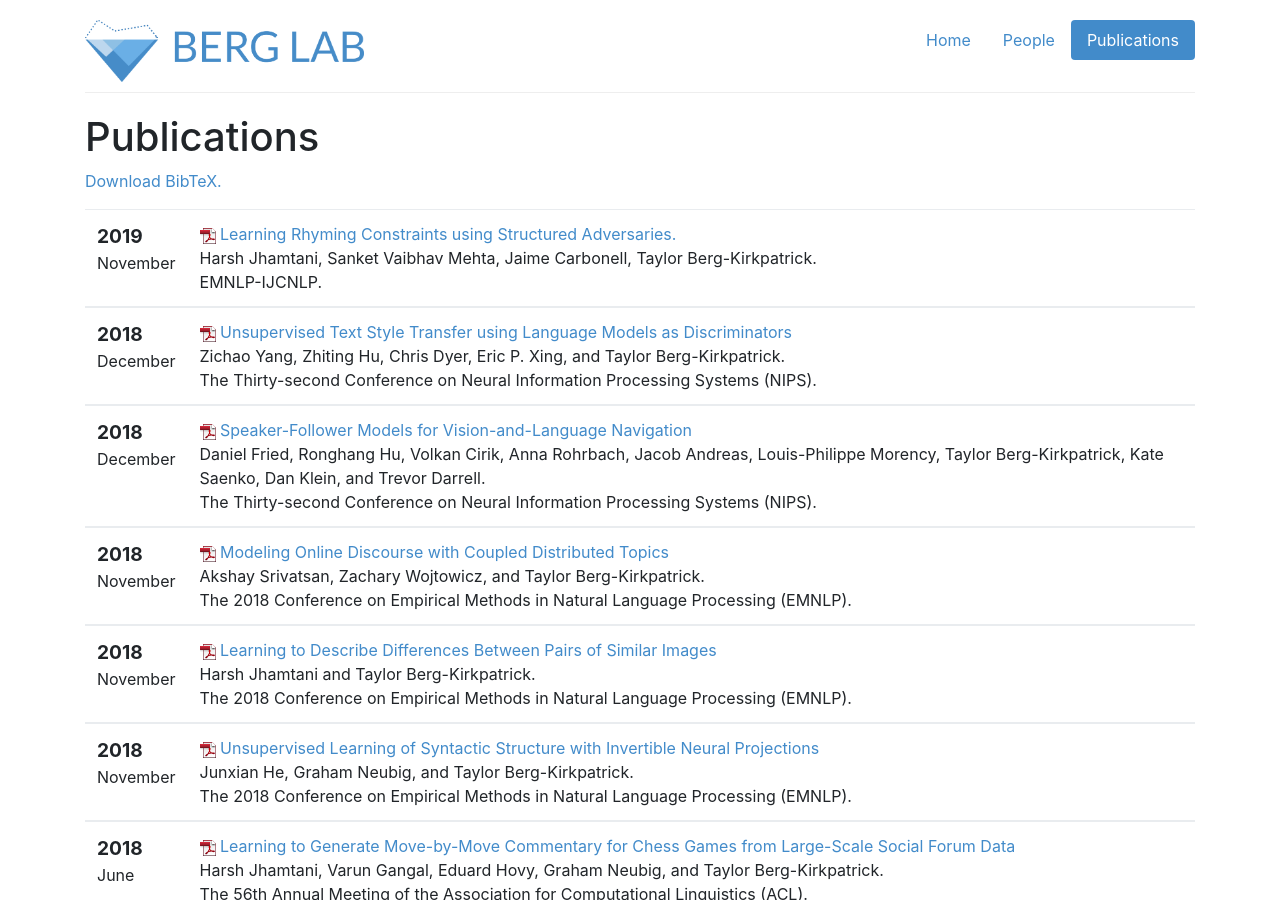
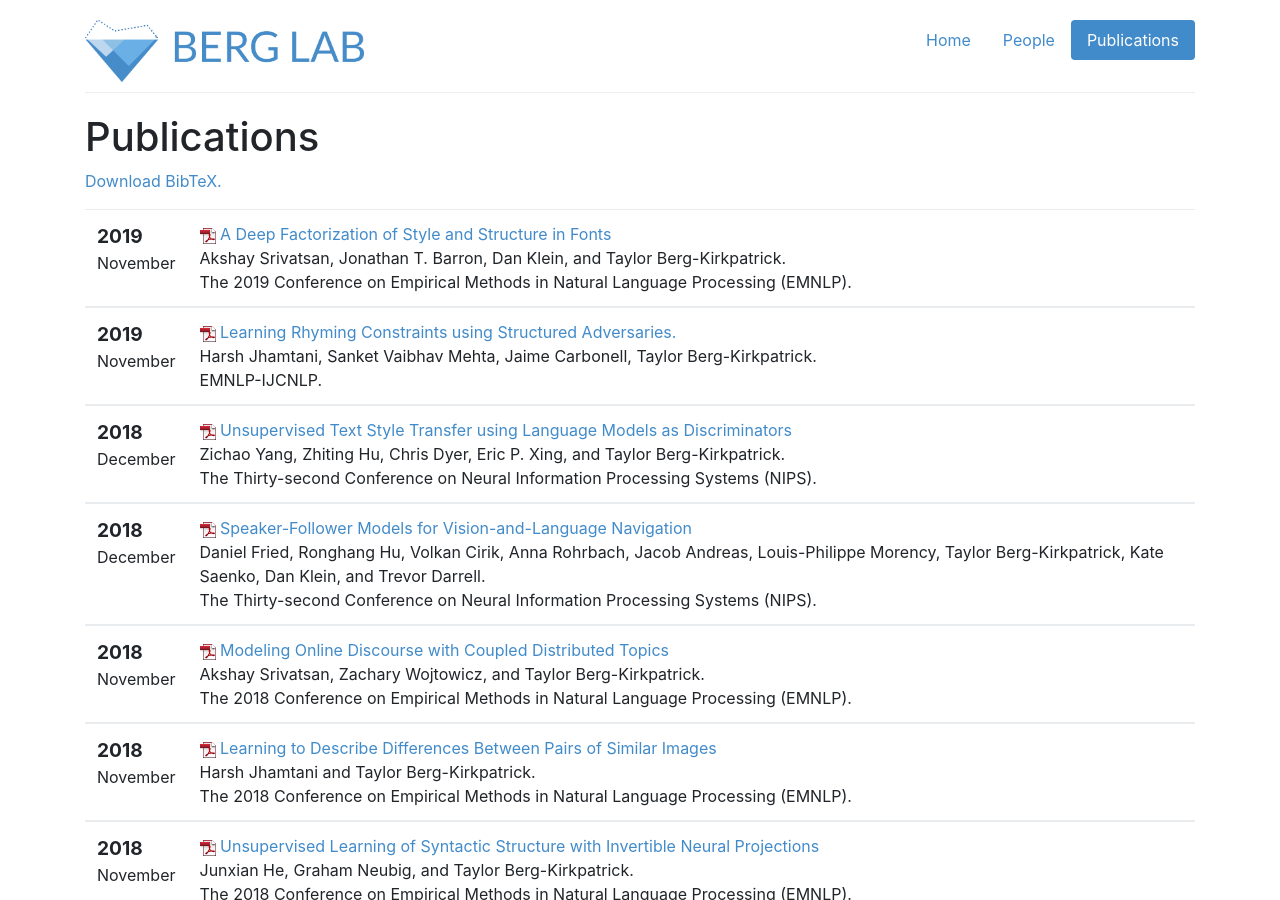
Before and after one commit to icebergnlp/icebergnlp.github.io, a Jekyll site: the page built from publications.html, in a window 1280 px wide and 900 px high. Built offline with Jekyll 4.4.1, drawn with Linux system fonts in a browser that asks for light colours.

Commit message:
Update pubs.html

```diff
--- a/_includes/pubs.html
+++ b/_includes/pubs.html
@@ -1,4 +1,28 @@
 <table class="table">
+    <tbody>
+        <tr>
+            <td>
+                <span class="date">
+                    <big><strong>2019</strong></big><br />
+                    November
+                </span>
+            </td>
+            <td class="publication">
+                <span class="pubtitle">
+                    <img src="img/pdficon_small.png" width="16"
+                    height="16" alt="PDF" />
+                    <a href="https://arxiv.org/pdf/1910.00748.pdf">A Deep Factorization of Style and Structure in Fonts</a>
+                </span><br />
+                <span class="authors">
+                    Akshay Srivatsan, Jonathan T. Barron, Dan Klein, and Taylor Berg-Kirkpatrick.
+                </span><br />
+                <span class="venuetype"></span><span class="venue">The 2019 Conference on Empirical Methods in Natural Language Processing (EMNLP)</span>.
+                <br />
+                <span class="links">
+                </span>
+            </td>
+        </tr>
+    </tbody>
     <tbody>
         <tr>
             <td>
```
